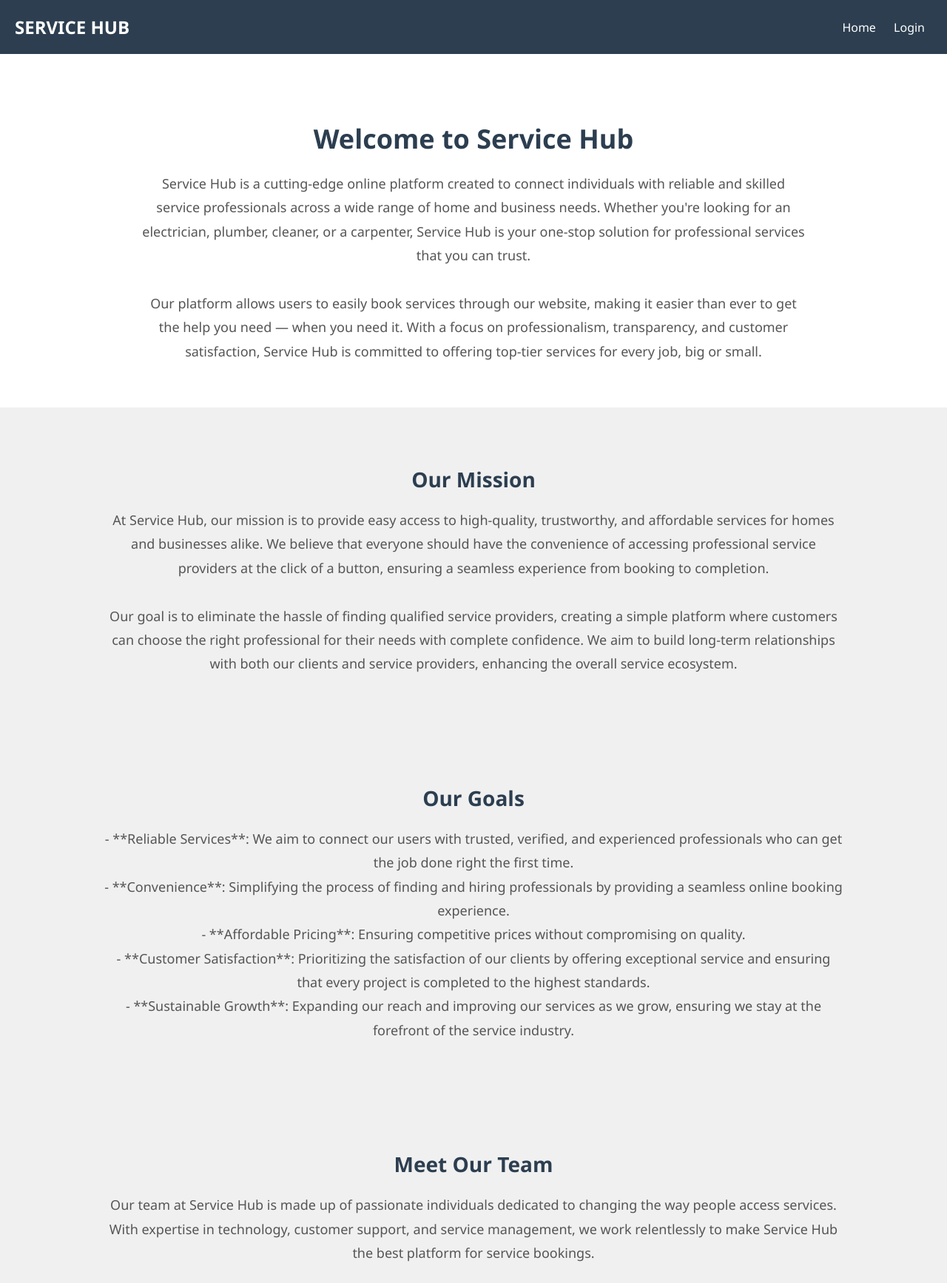
After one commit to akshaypalampalle/Testing, a PHP site: the page made by Services Pages/aboutuspage.html in a window 1280 px wide. The commit adds this page. Shown: the top 1735 px of the page at 74% size. Run offline with PHP 8.4, Linux system fonts and the light colour scheme.

Commit message:
Add files via upload

```diff
--- /dev/null
+++ b/Services Pages/aboutuspage.html
@@ -0,0 +1,194 @@
+
+
+<!DOCTYPE html>
+<html lang="en">
+<head>
+  <meta charset="UTF-8" />
+  <meta name="viewport" content="width=device-width, initial-scale=1.0"/>
+  <title>About Us | Service Hub</title>
+  <style>
+    body {
+      font-family: 'Segoe UI', Tahoma, Geneva, Verdana, sans-serif;
+      margin: 0;
+      padding: 0;
+      background-color: #f9f9f9;
+    }
+    header {
+      background-color: #2c3e50;
+      color: #fff;
+      padding: 20px;
+      display: flex;
+      justify-content: space-between;
+      align-items: center;
+    }
+    .logo {
+      font-size: 24px;
+      font-weight: bold;
+    }
+    .menu-btn {
+      background: none;
+      border: none;
+      color: #fff;
+      font-size: 18px;
+      cursor: pointer;
+      display: none;
+    }
+    .dropdown a {
+      color: white;
+      text-decoration: none;
+      margin: 0 10px;
+      font-size: 16px;
+    }
+    .about-section {
+      padding: 60px 20px;
+      background-color: #fff;
+      text-align: center;
+    }
+    .about-section h2 {
+      font-size: 36px;
+      margin-bottom: 20px;
+      color: #2c3e50;
+    }
+    .about-section p {
+      max-width: 900px;
+      margin: auto;
+      font-size: 18px;
+      line-height: 1.8;
+      color: #555;
+    }
+    .section-title {
+      font-size: 28px;
+      margin-bottom: 20px;
+      color: #2c3e50;
+    }
+    .section-content {
+      max-width: 1000px;
+      margin: auto;
+      font-size: 18px;
+      line-height: 1.8;
+      color: #555;
+    }
+    .mission-goals, .team {
+      padding: 50px 20px;
+      background-color: #f0f0f0;
+      text-align: center;
+    }
+    .team-member {
+      display: inline-block;
+      width: 250px;
+      margin: 10px;
+      text-align: center;
+    }
+    .team-member img {
+      width: 100%;
+      border-radius: 50%;
+    }
+    .team-member h4 {
+      margin-top: 10px;
+      color: #34495e;
+    }
+    .team-member p {
+      color: #555;
+      font-size: 14px;
+    }
+    footer {
+      background-color: #2c3e50;
+      color: #fff;
+      text-align: center;
+      padding: 20px;
+      margin-top: 40px;
+    }
+    .social-icons a {
+      margin: 0 10px;
+      color: #fff;
+      text-decoration: none;
+    }
+  </style>
+</head>
+<body>
+
+<header>
+  <div class="logo">SERVICE HUB</div>
+  <button class="menu-btn">Menu</button>
+  <div class="dropdown">
+    <a href="../index.html">Home</a>
+    <a href="../Login Pages/login.html">Login</a>
+  </div>
+</header>
+
+<section class="about-section">
+  <h2>Welcome to Service Hub</h2>
+  <p>
+    Service Hub is a cutting-edge online platform created to connect individuals with reliable and skilled service professionals across a wide range of home and business needs. Whether you're looking for an electrician, plumber, cleaner, or a carpenter, Service Hub is your one-stop solution for professional services that you can trust.<br><br>
+    Our platform allows users to easily book services through our website, making it easier than ever to get the help you need — when you need it. With a focus on professionalism, transparency, and customer satisfaction, Service Hub is committed to offering top-tier services for every job, big or small.
+  </p>
+</section>
+
+<section class="mission-goals">
+  <h3 class="section-title">Our Mission</h3>
+  <div class="section-content">
+    <p>
+      At Service Hub, our mission is to provide easy access to high-quality, trustworthy, and affordable services for homes and businesses alike. We believe that everyone should have the convenience of accessing professional service providers at the click of a button, ensuring a seamless experience from booking to completion.<br><br>
+      Our goal is to eliminate the hassle of finding qualified service providers, creating a simple platform where customers can choose the right professional for their needs with complete confidence. We aim to build long-term relationships with both our clients and service providers, enhancing the overall service ecosystem.
+    </p>
+  </div>
+</section>
+
+<section class="mission-goals">
+  <h3 class="section-title">Our Goals</h3>
+  <div class="section-content">
+    <p>
+      - **Reliable Services**: We aim to connect our users with trusted, verified, and experienced professionals who can get the job done right the first time.<br>
+      - **Convenience**: Simplifying the process of finding and hiring professionals by providing a seamless online booking experience.<br>
+      - **Affordable Pricing**: Ensuring competitive prices without compromising on quality.<br>
+      - **Customer Satisfaction**: Prioritizing the satisfaction of our clients by offering exceptional service and ensuring that every project is completed to the highest standards.<br>
+      - **Sustainable Growth**: Expanding our reach and improving our services as we grow, ensuring we stay at the forefront of the service industry.
+    </p>
+  </div>
+</section>
+
+<section class="team">
+  <h3 class="section-title">Meet Our Team</h3>
+  <div class="section-content">
+    <p>
+      Our team at Service Hub is made up of passionate individuals dedicated to changing the way people access services. With expertise in technology, customer support, and service management, we work relentlessly to make Service Hub the best platform for service bookings.
+    </p>
+    <div class="team-member">
+      <img src="https://randomuser.me/api/portraits/men/1.jpg" alt="John Doe" />
+      <h4>John Doe</h4>
+      <p>CEO & Co-Founder</p>
+    </div>
+    <div class="team-member">
+      <img src="https://randomuser.me/api/portraits/women/2.jpg" alt="Jane Smith" />
+      <h4>Jane Smith</h4>
+      <p>Chief Technology Officer</p>
+    </div>
+    <div class="team-member">
+      <img src="https://randomuser.me/api/portraits/men/3.jpg" alt="Mark Johnson" />
+      <h4>Mark Johnson</h4>
+      <p>Customer Support Manager</p>
+    </div>
+    <div class="team-member">
+      <img src="https://randomuser.me/api/portraits/men/4.jpg" alt="Luke Taylor" />
+      <h4>Luke Taylor</h4>
+      <p>Operations Manager</p>
+    </div>
+    <div class="team-member">
+      <img src="https://randomuser.me/api/portraits/men/5.jpg" alt="Paul Walker" />
+      <h4>Paul Walker</h4>
+      <p>Marketing Director</p>
+    </div>
+  </div>
+</section>
+
+<footer>
+  <p>&copy; 2025 Service Hub. All rights reserved.</p>
+  <div class="social-icons">
+    <a href="https://facebook.com" target="_blank">Facebook</a>
+    <a href="https://twitter.com" target="_blank">Twitter</a>
+    <a href="https://instagram.com" target="_blank">Instagram</a>
+  </div>
+</footer>
+
+</body>
+</html>
--- a/Services Pages/thankyou.php
+++ b/Services Pages/thankyou.php
@@ -128,7 +128,7 @@ $booking = $_SESSION['booking'] ?? null;
     <?php endif; ?>
 
     <div class="btn-group">
-      <a href="../web.html" class="btn">Return to Home</a>
+      <a href="../index.html" class="btn">Return to Home</a>
       <button onclick="window.print()" class="btn print">Print Receipt</button>
     </div>
   </div>
```
Also changed, not shown: Services Pages/acrepairingservicespage.html (+12 -10 lines), Services Pages/carpenterservicespage.html (+9 -9 lines), Services Pages/cleaningservicespage.html (+10 -10 lines), Services Pages/electricalservicepage.html (+10 -10 lines), Services Pages/gardeningservicespage.html (+11 -11 lines), Services Pages/paintingservicespage.html (+10 -10 lines), Services Pages/plumberservicepage.html (+10 -10 lines), Services Pages/securitysystemsservicespage.html (+10 -10 lines), Services Pages/roofingservicespage.html (line endings or trailing spaces).
